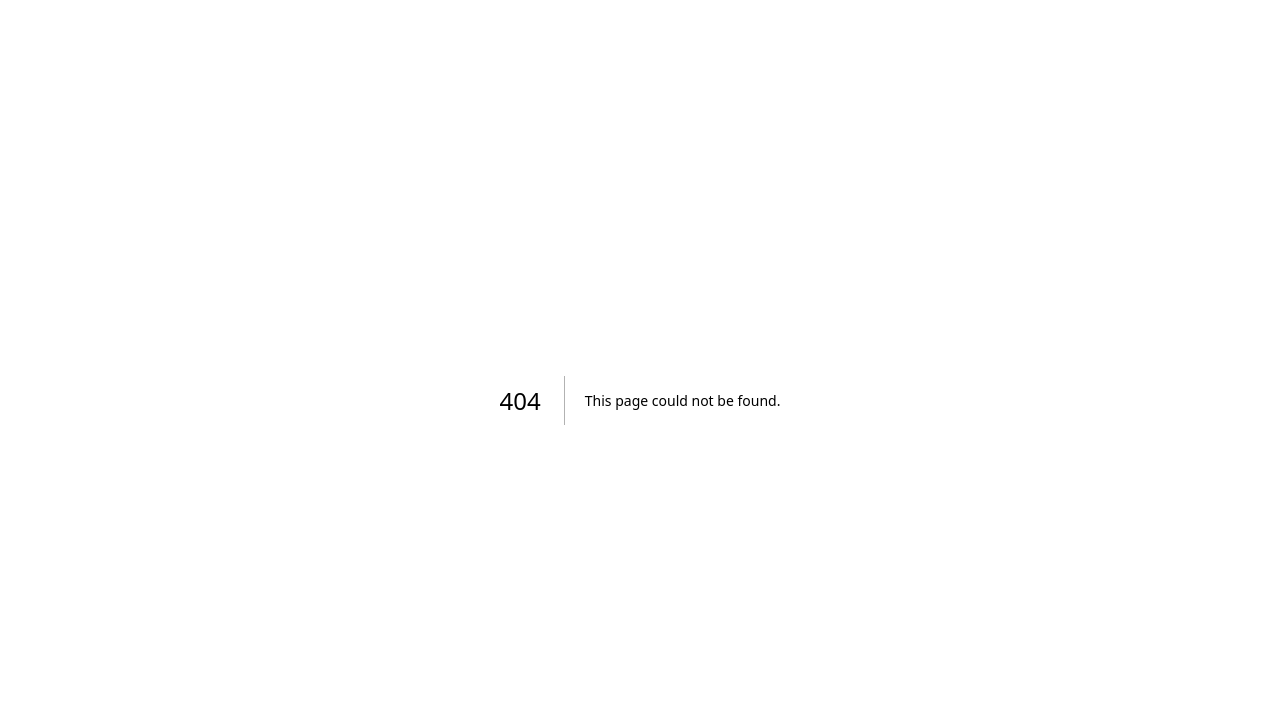
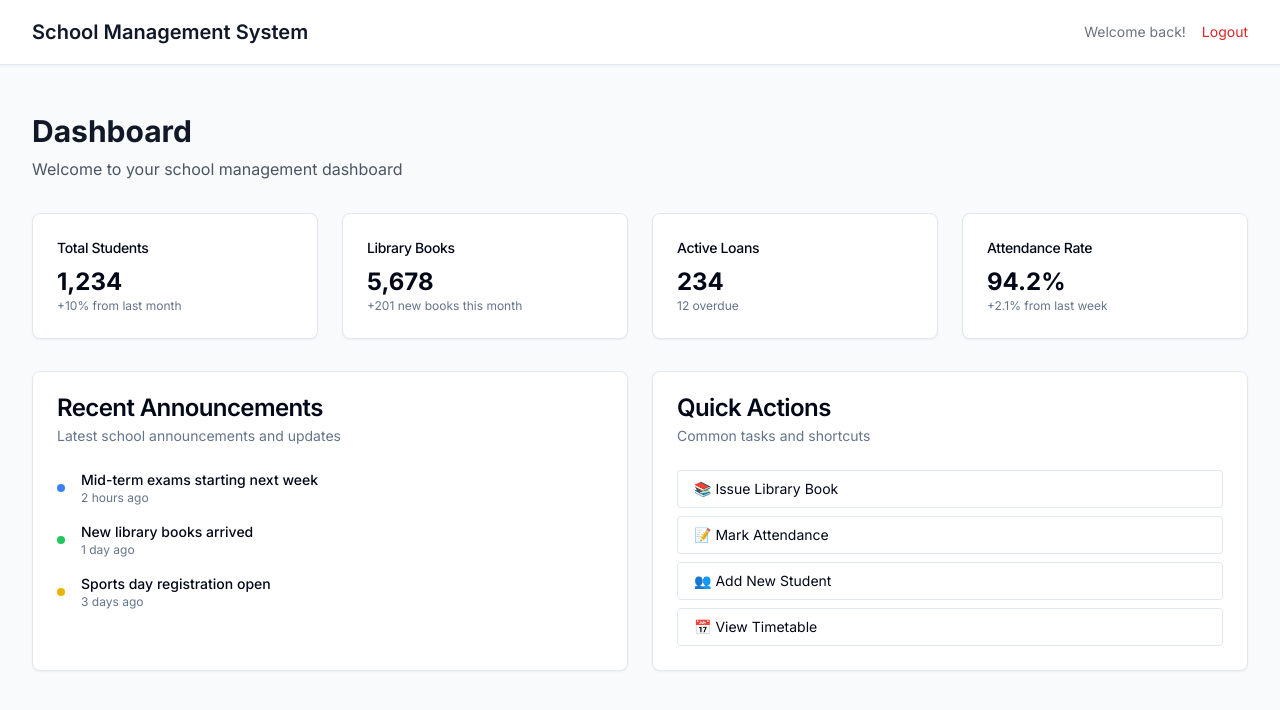
Before and after one commit to m-12078825-boop/Library, a Next.js app: page /dashboard in a window 1280 px wide. Before the commit this address had no page. Shown: the top 710 px of the page. Built offline with nearby package versions, Linux system fonts and the light colour scheme.

Commit message:
Auto-commit: Agent tool execution

```diff
--- /dev/null
+++ b/src/app/dashboard/page.tsx
@@ -0,0 +1,123 @@
+import { Card, CardContent, CardDescription, CardHeader, CardTitle } from '@/components/ui/card'
+
+export default function DashboardPage() {
+  return (
+    <div className="px-4 py-6 sm:px-0">
+      <div className="mb-8">
+        <h1 className="text-3xl font-bold text-gray-900">Dashboard</h1>
+        <p className="mt-2 text-gray-600">Welcome to your school management dashboard</p>
+      </div>
+
+      <div className="grid grid-cols-1 gap-6 sm:grid-cols-2 lg:grid-cols-4">
+        <Card>
+          <CardHeader className="flex flex-row items-center justify-between space-y-0 pb-2">
+            <CardTitle className="text-sm font-medium">Total Students</CardTitle>
+          </CardHeader>
+          <CardContent>
+            <div className="text-2xl font-bold">1,234</div>
+            <p className="text-xs text-muted-foreground">
+              +10% from last month
+            </p>
+          </CardContent>
+        </Card>
+
+        <Card>
+          <CardHeader className="flex flex-row items-center justify-between space-y-0 pb-2">
+            <CardTitle className="text-sm font-medium">Library Books</CardTitle>
+          </CardHeader>
+          <CardContent>
+            <div className="text-2xl font-bold">5,678</div>
+            <p className="text-xs text-muted-foreground">
+              +201 new books this month
+            </p>
+          </CardContent>
+        </Card>
+
+        <Card>
+          <CardHeader className="flex flex-row items-center justify-between space-y-0 pb-2">
+            <CardTitle className="text-sm font-medium">Active Loans</CardTitle>
+          </CardHeader>
+          <CardContent>
+            <div className="text-2xl font-bold">234</div>
+            <p className="text-xs text-muted-foreground">
+              12 overdue
+            </p>
+          </CardContent>
+        </Card>
+
+        <Card>
+          <CardHeader className="flex flex-row items-center justify-between space-y-0 pb-2">
+            <CardTitle className="text-sm font-medium">Attendance Rate</CardTitle>
+          </CardHeader>
+          <CardContent>
+            <div className="text-2xl font-bold">94.2%</div>
+            <p className="text-xs text-muted-foreground">
+              +2.1% from last week
+            </p>
+          </CardContent>
+        </Card>
+      </div>
+
+      <div className="mt-8 grid grid-cols-1 gap-6 lg:grid-cols-2">
+        <Card>
+          <CardHeader>
+            <CardTitle>Recent Announcements</CardTitle>
+            <CardDescription>
+              Latest school announcements and updates
+            </CardDescription>
+          </CardHeader>
+          <CardContent>
+            <div className="space-y-4">
+              <div className="flex items-center space-x-4">
+                <div className="w-2 h-2 bg-blue-500 rounded-full"></div>
+                <div className="flex-1">
+                  <p className="text-sm font-medium">Mid-term exams starting next week</p>
+                  <p className="text-xs text-muted-foreground">2 hours ago</p>
+                </div>
+              </div>
+              <div className="flex items-center space-x-4">
+                <div className="w-2 h-2 bg-green-500 rounded-full"></div>
+                <div className="flex-1">
+                  <p className="text-sm font-medium">New library books arrived</p>
+                  <p className="text-xs text-muted-foreground">1 day ago</p>
+                </div>
+              </div>
+              <div className="flex items-center space-x-4">
+                <div className="w-2 h-2 bg-yellow-500 rounded-full"></div>
+                <div className="flex-1">
+                  <p className="text-sm font-medium">Sports day registration open</p>
+                  <p className="text-xs text-muted-foreground">3 days ago</p>
+                </div>
+              </div>
+            </div>
+          </CardContent>
+        </Card>
+
+        <Card>
+          <CardHeader>
+            <CardTitle>Quick Actions</CardTitle>
+            <CardDescription>
+              Common tasks and shortcuts
+            </CardDescription>
+          </CardHeader>
+          <CardContent>
+            <div className="space-y-2">
+              <button className="w-full text-left px-4 py-2 text-sm border rounded hover:bg-gray-50">
+                📚 Issue Library Book
+              </button>
+              <button className="w-full text-left px-4 py-2 text-sm border rounded hover:bg-gray-50">
+                📝 Mark Attendance
+              </button>
+              <button className="w-full text-left px-4 py-2 text-sm border rounded hover:bg-gray-50">
+                👥 Add New Student
+              </button>
+              <button className="w-full text-left px-4 py-2 text-sm border rounded hover:bg-gray-50">
+                📅 View Timetable
+              </button>
+            </div>
+          </CardContent>
+        </Card>
+      </div>
+    </div>
+  )
+}
```
